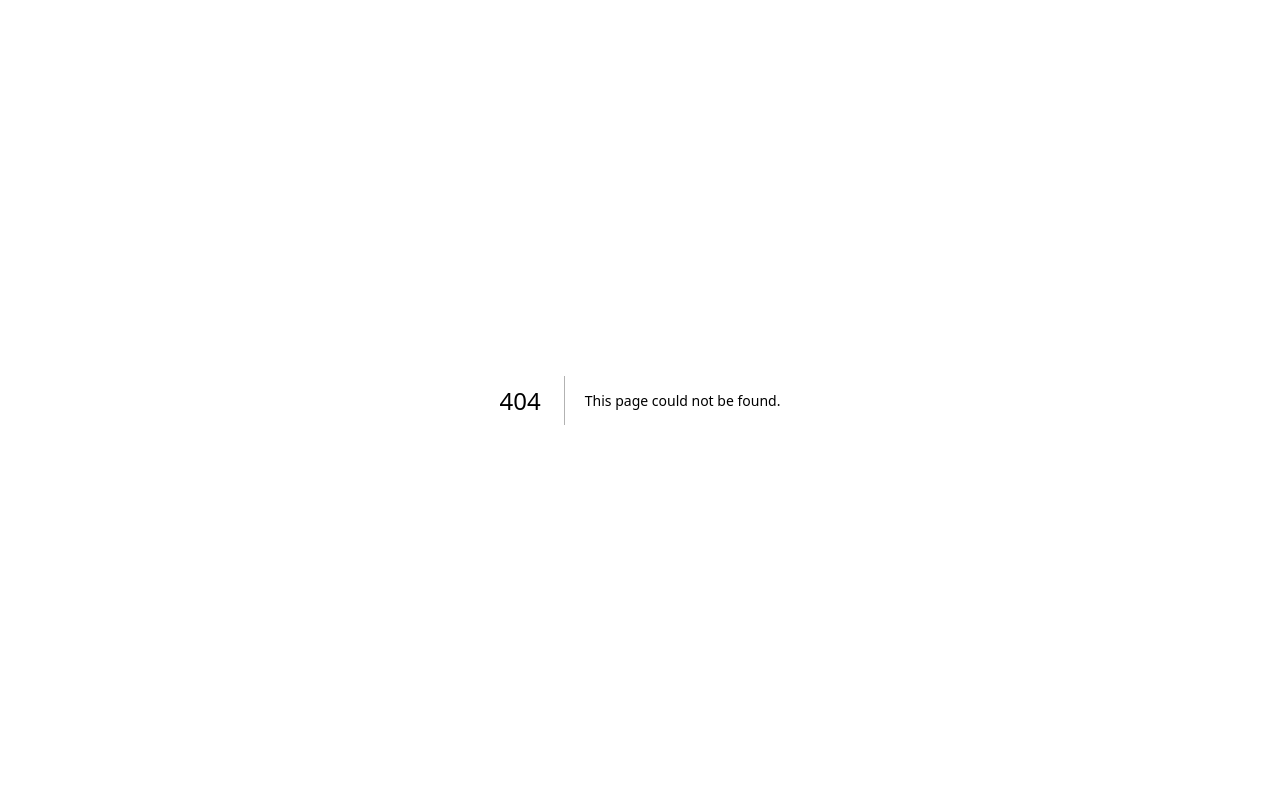
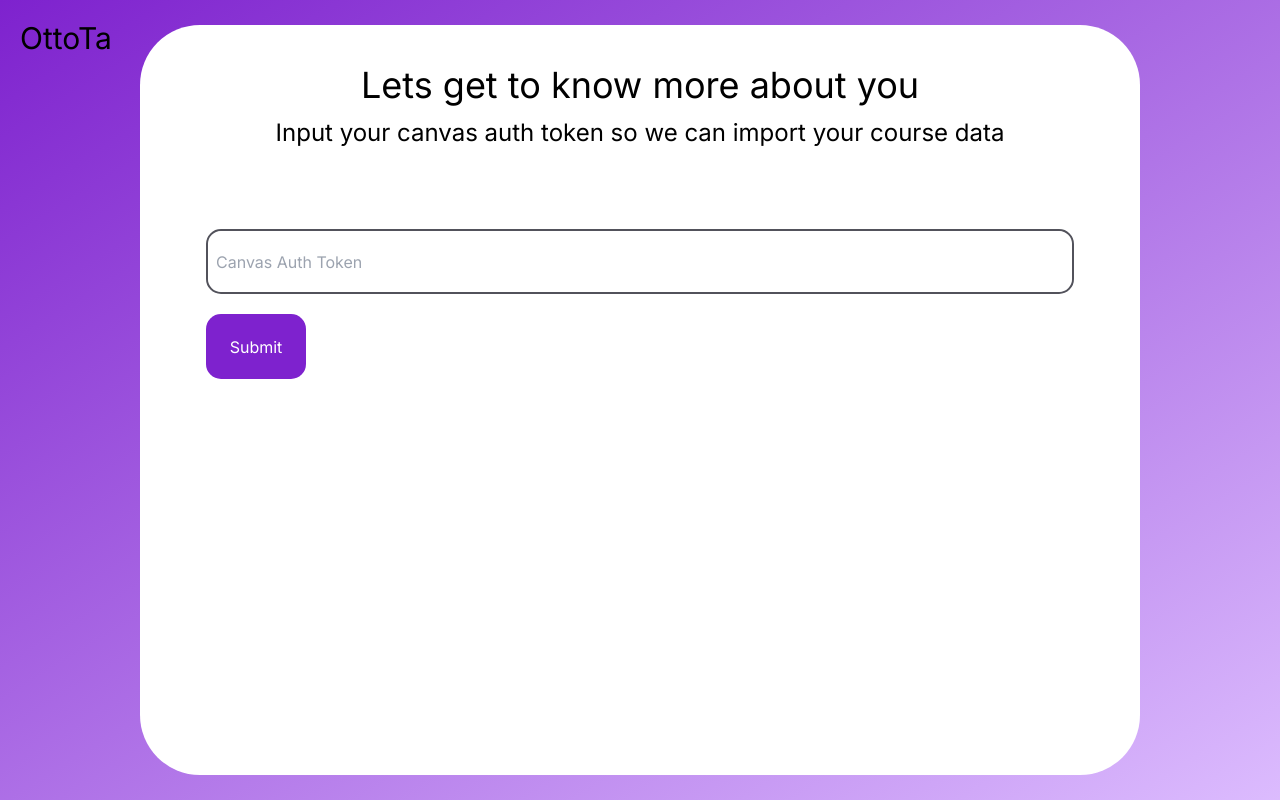
Before and after one commit to EashanSinha1/OttoTAFrontend, a Next.js app in the folder otto-ta-frontend/: page /token in a window 1280 px wide. Before the commit this address had no page. Built offline with nearby package versions, Linux system fonts and the light colour scheme.

Commit message:
select classes and other pages planned out

```diff
--- /dev/null
+++ b/otto-ta-frontend/app/course/page.tsx
@@ -0,0 +1,17 @@
+"use client";
+import {FC, useEffect} from "react";
+import Image from "next/image";
+import { useRouter } from "next/navigation";
+
+const CoursePage: FC = () => {
+  const router = useRouter();
+  return (
+    <main className="flex min-h-screen flex-col items-center justify-center py-0 bg-gradient-to-br from-purple-700 to-purple-300/90">
+
+
+
+    </main>
+  );
+}
+
+export default CoursePage;
--- /dev/null
+++ b/otto-ta-frontend/app/dashboard/page.tsx
@@ -0,0 +1,17 @@
+"use client";
+import {FC, useEffect} from "react";
+import Image from "next/image";
+import { useRouter } from "next/navigation";
+
+const DashboardPage: FC = () => {
+  const router = useRouter();
+  return (
+    <main className="flex min-h-screen flex-col items-center justify-center py-0 bg-gradient-to-br from-purple-700 to-purple-300/90">
+
+
+
+    </main>
+  );
+}
+
+export default DashboardPage;
--- a/otto-ta-frontend/app/home/page.tsx
+++ /dev/null
@@ -1,13 +0,0 @@
-"use client";
-import SignInWidget from "@/components/SignInWidget";
-import Image from "next/image";
-
-export default function Home() {
-  return (
-    <main className="flex min-h-screen flex-col items-center justify-between p-24">
-      <SignInWidget onSignIn={() => {
-        console.log("Signed in");
-      }} signInText="Sign in with Google" />
-    </main>
-  );
-}
--- /dev/null
+++ b/otto-ta-frontend/app/learn/page.tsx
@@ -0,0 +1,18 @@
+"use client";
+import {FC, useEffect} from "react";
+import Image from "next/image";
+import { useRouter } from "next/navigation";
+
+const LearnPage: FC = () => {
+  const router = useRouter();
+  return (
+
+    <main className="flex min-h-screen flex-col items-center justify-center py-0 bg-gradient-to-br from-purple-700 to-purple-300/90">
+
+
+
+    </main>
+  );
+}
+
+export default LearnPage;
--- /dev/null
+++ b/otto-ta-frontend/app/selectclasses/page.tsx
@@ -0,0 +1,18 @@
+"use client";
+import {FC, useEffect} from "react";
+import Image from "next/image";
+import { useRouter } from "next/navigation";
+
+const SelectClassesPage: FC = () => {
+  const router = useRouter();
+  return (
+
+    <main className="flex min-h-screen flex-col items-center justify-center py-0 bg-gradient-to-br from-purple-700 to-purple-300/90">
+
+
+
+    </main>
+  );
+}
+
+export default SelectClassesPage;
--- a/otto-ta-frontend/app/signin/page.tsx
+++ b/otto-ta-frontend/app/signin/page.tsx
@@ -14,7 +14,7 @@ const Home: FC = () => {
       <h1 className="text-4xl font-bold text-black pt-10 pb-5"
       >Sign in with google</h1>
     <SignInWidget onSignIn={() => {
-      router.push("/hom")
+      router.push("/token")
 
       }} signInText="Continue with Google" />
 
--- /dev/null
+++ b/otto-ta-frontend/app/token/page.tsx
@@ -0,0 +1,61 @@
+"use client";
+import { FC, MouseEvent, useEffect, useState } from 'react';
+import Image from "next/image";
+import { useRouter } from "next/navigation";
+import { getAuth } from 'firebase/auth';
+import { auth } from "../../auth/firebase";
+
+
+const TokenPage: FC = () => {
+  const router = useRouter();
+  const [token, setToken] = useState('');
+
+
+  const handleInputChange = (e: React.ChangeEvent<HTMLInputElement>) => {
+    setToken(e.target.value);
+  }
+
+  const handleClick = async (e: MouseEvent<HTMLButtonElement>) => {
+    e.preventDefault();
+
+    const status = await fetch("https://back.otto-ta.tech/verifyCanvasApi/" + token)
+    const data = await status.json()
+    console.log(data)
+    console.log(status)
+    console.log(token);
+    if(data === true) {
+      router.push("/selectclasses")
+    } else {
+      setToken(prev =>'')
+      alert("Invalid Token, please try again.")
+    }
+
+  }
+
+
+  return (
+
+    <main className=" text-black flex min-h-screen flex-col items-center justify-center py-0 bg-gradient-to-br from-purple-700 to-purple-300/90">
+      <h1 className="absolute top-0 left-0 p-5 text-3xl">OttoTa</h1>
+    <div className="flex flex-col items-center w-[1000px] h-[750px] bg-white rounded-[60px]">
+      <h1 className="text-black text-4xl pt-10 pb-3">Lets get to know more about you</h1>
+      <h1 className="text-2xl "
+      >Input your canvas auth token so we can import your course data</h1>
+
+      <div className="w-[868px] h-[65px] pt-20">
+    <div className="w-[868px] h-[65px]  bg-white rounded-[15px] border-2 border-zinc-600">
+      <input type="text" placeholder="Canvas Auth Token" className="w-full h-full rounded-[15px] pl-2" onChange={handleInputChange}/>
+    </div>
+    <div className="w-full ">
+    <button className="w-[100px] h-[65px] bg-purple-700 rounded-[15px] mt-5 text-white" onClick={handleClick} >Submit</button>
+
+    </div>
+</div>
+</div>
+
+
+    </main>
+  );
+}
+
+export default TokenPage;
```
